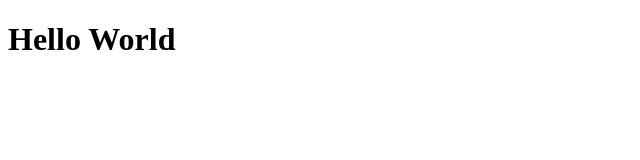
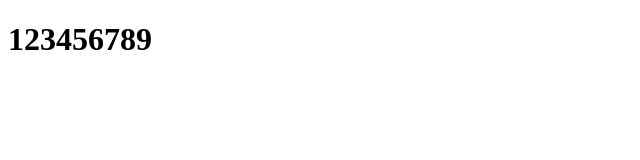
Before and after one commit to watcharawut-aig/gitclass101, a plain HTML site: page page2.html in a window 1280 px wide. Shown: the whole page, without its empty margins (0-640 px from the left). Drawn offline with Linux system fonts and the light colour scheme.

Commit message:
new body

```diff
--- a/page2.html
+++ b/page2.html
@@ -5,6 +5,6 @@
 	<title>gticlass101</title>
 </head>
 <body>
-	<h1>Hello World</h1>
+	<h1>123456789</h1>
 </body>
 </html>
```
